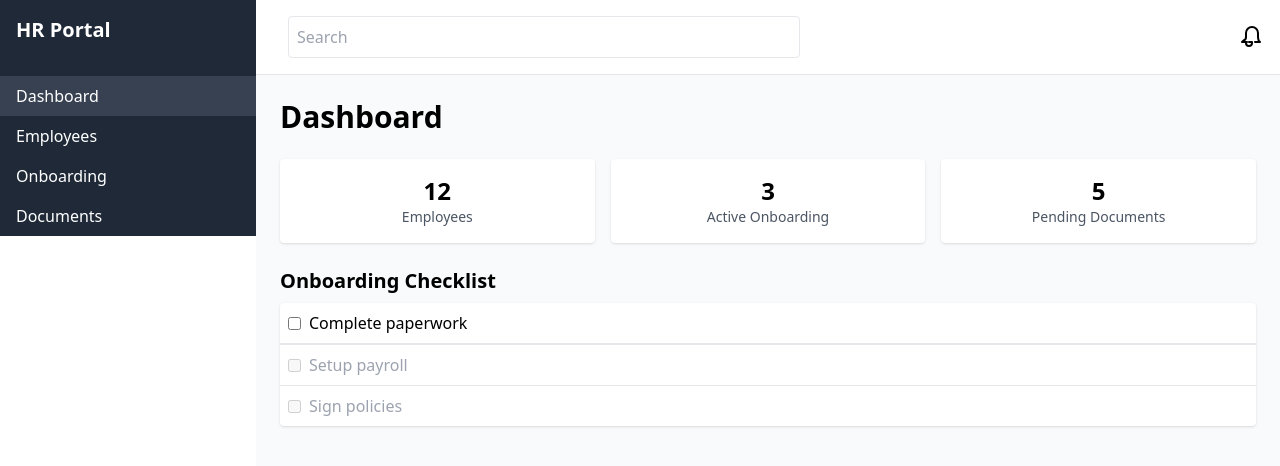
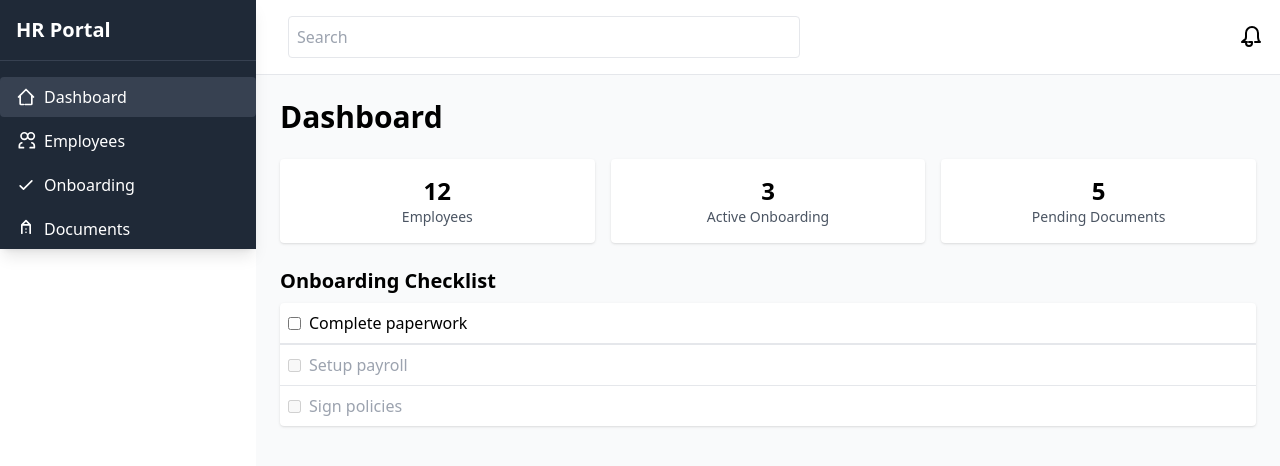
Before and after one commit to Karthikeya-5074/Hr_potal, a React app: page /dashboard in a window 1280 px wide. Shown: the top 466 px of the page. Built offline with nearby package versions, Linux system fonts and the light colour scheme.

Commit message:
Add employee context and enhance dashboard

```diff
--- a/src/components/Sidebar.jsx
+++ b/src/components/Sidebar.jsx
@@ -2,10 +2,42 @@ import React from 'react';
 import { NavLink } from 'react-router-dom';
 
 const links = [
-  { to: '/dashboard', label: 'Dashboard' },
-  { to: '/employees', label: 'Employees' },
-  { to: '/onboarding', label: 'Onboarding' },
-  { to: '/documents', label: 'Documents' },
+  {
+    to: '/dashboard',
+    label: 'Dashboard',
+    icon: (
+      <svg className="w-5 h-5" fill="none" stroke="currentColor" strokeWidth="2" viewBox="0 0 24 24">
+        <path strokeLinecap="round" strokeLinejoin="round" d="M3 12l2-2m0 0l7-7 7 7M5 10v10a1 1 0 001 1h3m10-11l2 2m-2-2v10a1 1 0 01-1 1h-3m-4 0h4" />
+      </svg>
+    ),
+  },
+  {
+    to: '/employees',
+    label: 'Employees',
+    icon: (
+      <svg className="w-5 h-5" fill="none" stroke="currentColor" strokeWidth="2" viewBox="0 0 24 24">
+        <path strokeLinecap="round" strokeLinejoin="round" d="M17 20h5v-2a4 4 0 00-3-3.87M9 20H4v-2a4 4 0 013-3.87m3-4a4 4 0 100-8 4 4 0 000 8zm8 0a4 4 0 100-8 4 4 0 000 8z" />
+      </svg>
+    ),
+  },
+  {
+    to: '/onboarding',
+    label: 'Onboarding',
+    icon: (
+      <svg className="w-5 h-5" fill="none" stroke="currentColor" strokeWidth="2" viewBox="0 0 24 24">
+        <path strokeLinecap="round" strokeLinejoin="round" d="M5 13l4 4L19 7" />
+      </svg>
+    ),
+  },
+  {
+    to: '/documents',
+    label: 'Documents',
+    icon: (
+      <svg className="w-5 h-5" fill="none" stroke="currentColor" strokeWidth="2" viewBox="0 0 24 24">
+        <path strokeLinecap="round" strokeLinejoin="round" d="M7 7v10M7 7l5-5 5 5M7 7h10M17 7v10M12 12h.01M12 16h.01" />
+      </svg>
+    ),
+  },
 ];
 
 function Sidebar({ isOpen, toggle }) {
@@ -13,20 +45,23 @@ function Sidebar({ isOpen, toggle }) {
     <aside
       className={`${
         isOpen ? 'translate-x-0' : '-translate-x-full'
-      } md:translate-x-0 fixed md:static z-20 bg-gray-800 text-white w-64 h-full transition-transform duration-200`}
+      } md:translate-x-0 fixed md:static z-20 bg-gray-800 text-white w-64 h-full shadow-lg transition-transform duration-200`}
     >
-      <div className="p-4 text-xl font-bold">HR Portal</div>
-      <nav className="mt-4 flex flex-col">
+      <div className="p-4 text-xl font-bold border-b border-gray-700">HR Portal</div>
+      <nav className="mt-4 flex flex-col space-y-1">
         {links.map((link) => (
           <NavLink
             key={link.to}
             to={link.to}
             className={({ isActive }) =>
-              `py-2 px-4 hover:bg-gray-700 ${isActive ? 'bg-gray-700' : ''}`
+              `flex items-center space-x-2 px-4 py-2 rounded transition-colors hover:bg-gray-700 ${
+                isActive ? 'bg-gray-700' : ''
+              }`
             }
             onClick={toggle}
           >
-            {link.label}
+            {link.icon}
+            <span>{link.label}</span>
           </NavLink>
         ))}
       </nav>
--- /dev/null
+++ b/src/context/EmployeeContext.js
@@ -0,0 +1,32 @@
+import React, { createContext, useState, useContext } from 'react';
+
+const EmployeeContext = createContext(null);
+
+export function EmployeeProvider({ children }) {
+  const initialEmployees = Array.from({ length: 12 }, (_, i) => ({
+    id: i + 1,
+    name: `Employee ${i + 1}`,
+  }));
+
+  const [employees, setEmployees] = useState(initialEmployees);
+
+  const addEmployee = (name) => {
+    setEmployees((prev) => [
+      ...prev,
+      {
+        id: prev.length + 1,
+        name: name || `Employee ${prev.length + 1}`,
+      },
+    ]);
+  };
+
+  return (
+    <EmployeeContext.Provider value={{ employees, addEmployee }}>
+      {children}
+    </EmployeeContext.Provider>
+  );
+}
+
+export function useEmployees() {
+  return useContext(EmployeeContext);
+}
--- a/src/index.jsx
+++ b/src/index.jsx
@@ -3,12 +3,15 @@ import ReactDOM from 'react-dom/client';
 import { BrowserRouter } from 'react-router-dom';
 import App from './App';
 import './index.css';
+import { EmployeeProvider } from './context/EmployeeContext';
 
 const root = ReactDOM.createRoot(document.getElementById('root'));
 root.render(
   <React.StrictMode>
     <BrowserRouter>
-      <App />
+      <EmployeeProvider>
+        <App />
+      </EmployeeProvider>
     </BrowserRouter>
   </React.StrictMode>
 );
--- a/src/pages/DashboardPage.jsx
+++ b/src/pages/DashboardPage.jsx
@@ -2,9 +2,11 @@ import React, { useState } from 'react';
 import StatsCard from '../components/StatsCard';
 import ChecklistItem from '../components/ChecklistItem';
 import { DASHBOARD_STATS, ONBOARDING_TASKS } from '../utils/constants';
+import { useEmployees } from '../context/EmployeeContext';
 
 function DashboardPage() {
   const [tasks, setTasks] = useState(ONBOARDING_TASKS);
+  const { employees } = useEmployees();
 
   const handleToggle = (id) => {
     setTasks((prev) =>
@@ -17,9 +19,11 @@ function DashboardPage() {
       <h1 className="text-3xl font-bold mb-4">Dashboard</h1>
 
       <section className="grid grid-cols-1 sm:grid-cols-3 gap-4">
-        {DASHBOARD_STATS.map((stat) => (
-          <StatsCard key={stat.label} label={stat.label} value={stat.value} />
-        ))}
+        {[{ label: 'Employees', value: employees.length }, ...DASHBOARD_STATS].map(
+          (stat) => (
+            <StatsCard key={stat.label} label={stat.label} value={stat.value} />
+          )
+        )}
       </section>
 
       <section>
--- a/src/pages/EmployeesPage.jsx
+++ b/src/pages/EmployeesPage.jsx
@@ -1,7 +1,27 @@
 import React from 'react';
+import { useEmployees } from '../context/EmployeeContext';
 
 function EmployeesPage() {
-  return <h1 className="text-3xl font-bold">Employees</h1>;
+  const { employees, addEmployee } = useEmployees();
+
+  return (
+    <div className="space-y-4">
+      <h1 className="text-3xl font-bold">Employees</h1>
+      <button
+        onClick={() => addEmployee()}
+        className="px-4 py-2 bg-blue-600 text-white rounded"
+      >
+        Add Employee
+      </button>
+      <ul className="space-y-1">
+        {employees.map((emp) => (
+          <li key={emp.id} className="bg-white p-2 rounded shadow">
+            {emp.name}
+          </li>
+        ))}
+      </ul>
+    </div>
+  );
 }
 
 export default EmployeesPage;
--- a/src/utils/constants.js
+++ b/src/utils/constants.js
@@ -6,7 +6,6 @@ export const MOCK_USER = {
 };
 
 export const DASHBOARD_STATS = [
-  { label: 'Employees', value: 12 },
   { label: 'Active Onboarding', value: 3 },
   { label: 'Pending Documents', value: 5 },
 ];
```
